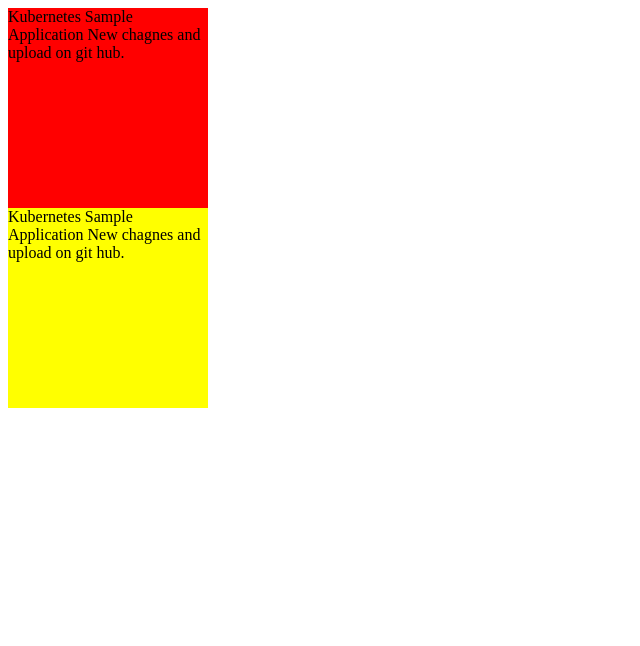
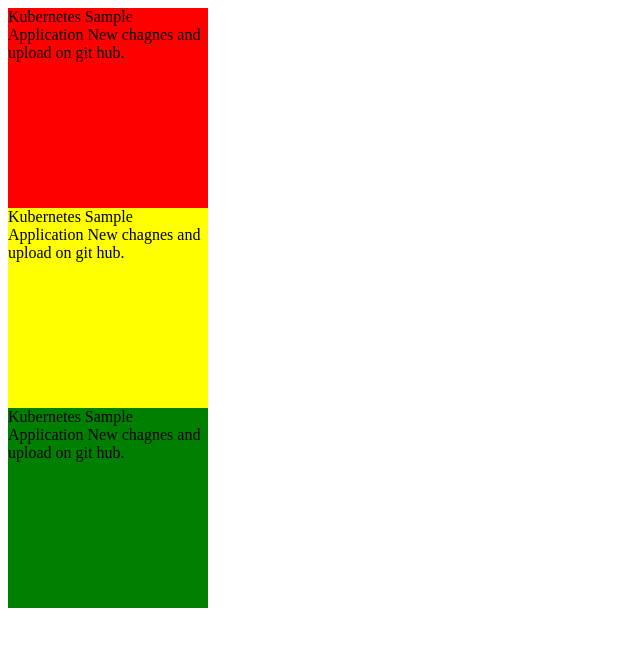
Before and after one commit to RajeshBoffincoders/digital-ocean-kubernetes-deploy, a plain HTML site: page index.html in a window 1280 px wide. Shown: the whole page, without its empty margins (0-640 px from the left). Drawn offline with Linux system fonts and the light colour scheme.

Commit message:
kubernetes autometed deployment

```diff
--- a/index.html
+++ b/index.html
@@ -9,6 +9,11 @@
   Kubernetes Sample Application
   New chagnes and upload on git hub.
 </div>
+<div style="height:200px;width:200px;background:green">
+  Kubernetes Sample Application
+  New chagnes and upload on git hub.
+</div>
+
 
 
 
```
